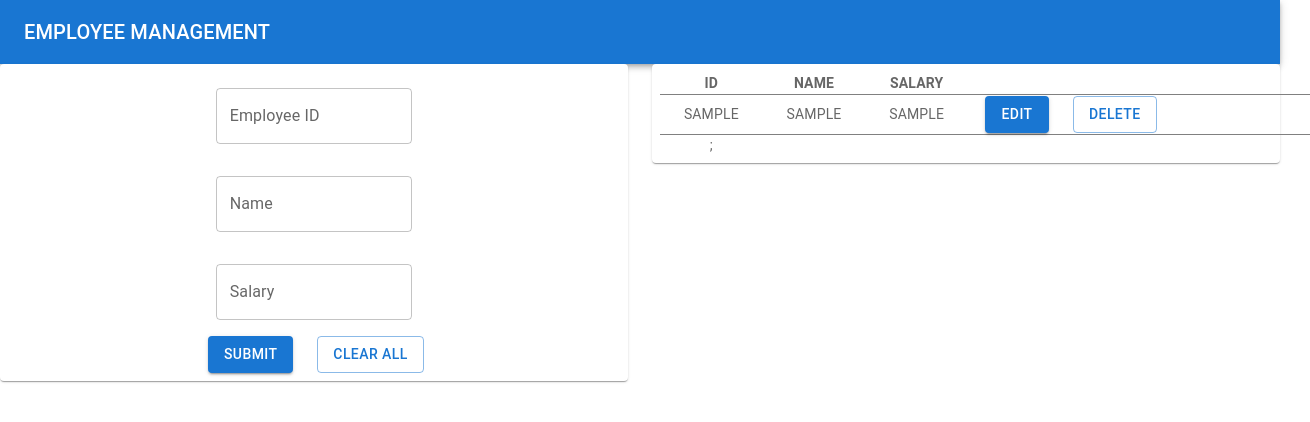
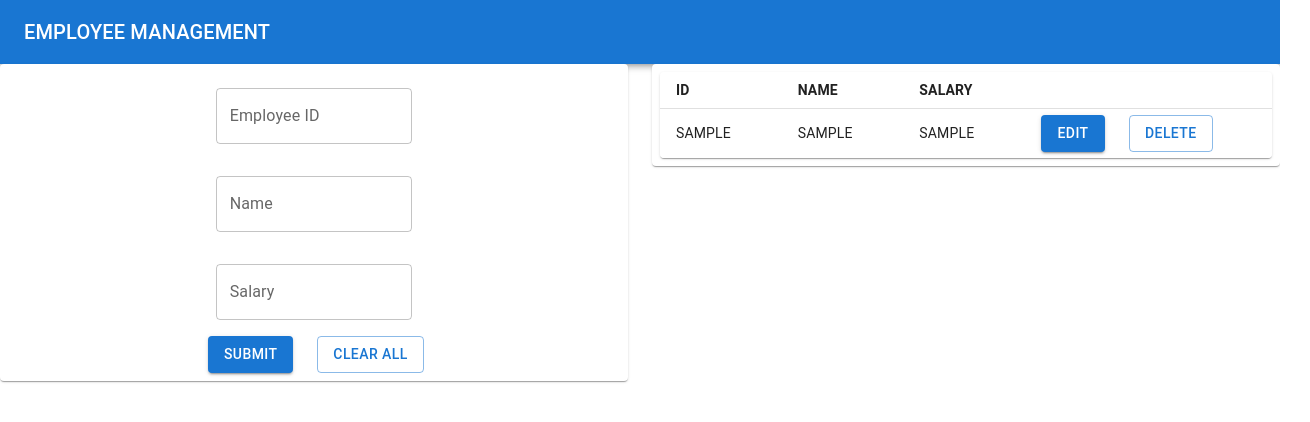
Before and after one commit to Ritikagl222/react-js, a React (Create React App) app: page / in a window 1280 px wide. Both pictures are taken after typing "Sample", "Sample", "Sample" into the empty fields and a click on the button "SUBMIT". Shown: the top 422 px of the page, 1310 px wide, since content can reach past the window. Built offline with nearby package versions, Linux system fonts and the light colour scheme.

Commit message:
2nd commit

```diff
--- a/src/App.js
+++ b/src/App.js
@@ -7,6 +7,7 @@ import Typography from '@mui/material/Typography';
 import Button from '@mui/material/Button';
 import FormComp from "./FormComp"
 import DataComp from "./DataComp"
+import DataComp2 from "./DataComp2"
 import { styled } from '@mui/material/styles';
 import Grid from '@mui/material/Grid';
 import Paper from '@mui/material/Paper';
@@ -23,6 +24,7 @@ export default function ButtonAppBar() {
     textAlign: 'center',
     color: theme.palette.text.secondary,
   }));
+
   // local storage
   let employeeArr;
   if (localStorage.getItem("emp") == null) {
@@ -35,6 +37,8 @@ export default function ButtonAppBar() {
   // state variables
   const [employees, setEmployees] = useState(employeeArr);
   const [alert, setAlert] = useState(false);
+  const [edit, setEdit] = useState(null);
+  const [editIndex, setEditIndex] = useState(null);
   //ON submit Function
   let myEmployee;
   function onSubmit(id, name, salary) {
@@ -55,18 +59,25 @@ export default function ButtonAppBar() {
   }
 
   //onEdit Function
-  function onEdit() {
+  function onEdit(employee, index) {
+    setEdit(employee)
+    setEditIndex(index)
+    console.log("EDIT CLICKED");
 
   }
 
-  // alert functions
+  // alert functions***********************
+  // alert=2 => success message
+  // alert=3 => cleared all data message
+  // alert=4 => Duplicate ID message
+  // alert=5 => No data to clear message
   function alertStatus(val) {
     setAlert(val)
-    setTimeout(()=>{setAlert(false)},1500)
+    setTimeout(() => { setAlert(false) }, 800)
   }
   // clear all
-  function clearAll(){
-       setEmployees([])
+  function clearAll() {
+    setEmployees([])
   }
   return (
     <Box sx={{ width: '100%' }}>
@@ -79,26 +90,31 @@ export default function ButtonAppBar() {
       </AppBar>
       <Grid container rowSpacing={1} columnSpacing={{ xs: 1, sm: 2, md: 3 }}>
         <Grid item xs={6} >
-          <Item>   {alert==2 ? <Stack sx={{ width: '100%' }} spacing={5}>
+          <Item>   {alert == 2 ? <Stack sx={{ width: '100%' }} spacing={5}>
             <Alert severity="success">
               <AlertTitle>Success</AlertTitle>
 
             </Alert>
-          </Stack>:alert==3?<Stack sx={{ width: '100%' }} spacing={5}>
+          </Stack> : alert == 3 ? <Stack sx={{ width: '100%' }} spacing={5}>
             <Alert severity="info">
               <AlertTitle>Cleared All Data</AlertTitle>
 
             </Alert>
-          </Stack>:alert==4?<Stack sx={{ width: '100%' }} spacing={5}>
+          </Stack> : alert == 4 ? <Stack sx={{ width: '100%' }} spacing={5}>
             <Alert severity="error">
               <AlertTitle>This ID is already being used !</AlertTitle>
 
             </Alert>
-          </Stack>:""}
-            <FormComp onSubmit={onSubmit} alert={alertStatus} employees={employees} clearAll={clearAll} /></Item>
+          </Stack> : alert == 5 ? <Stack sx={{ width: '100%' }} spacing={5}>
+            <Alert severity="error">
+              <AlertTitle>No Data to Clear!</AlertTitle>
+
+            </Alert>
+          </Stack> : ""}
+            <FormComp onSubmit={onSubmit} edit={edit} setEdit={setEdit} setEmployees={setEmployees}index={editIndex} setEdit={setEdit} alert={alertStatus} employees={employees} clearAll={clearAll} /></Item>
         </Grid>
         <Grid item xs={6}>
-          <Item><DataComp employees={employees} onEdit={onEdit} onDelete={onDelete}></DataComp></Item>
+          <Item><DataComp2 employees={employees} onEdit={onEdit} onDelete={onDelete}></DataComp2></Item>
         </Grid>
 
       </Grid>
--- /dev/null
+++ b/src/DataComp2.js
@@ -0,0 +1,69 @@
+import * as React from 'react';
+import Table from '@mui/material/Table';
+import TableBody from '@mui/material/TableBody';
+import TableCell from '@mui/material/TableCell';
+import TableContainer from '@mui/material/TableContainer';
+import TableHead from '@mui/material/TableHead';
+import TableRow from '@mui/material/TableRow';
+import Paper from '@mui/material/Paper';
+import Stack from '@mui/material/Stack';
+import Button from '@mui/material/Button'
+// import Alert from '@mui/material/Alert';
+// import AlertTitle from '@mui/material/AlertTitle';
+
+let rows;
+export default function DenseTable(props) {
+    function createData(id,name,salary,edit) {
+        return { id,name,salary,edit };
+      }
+
+      if(props.employees.length==0){
+          rows=[];
+      }
+      else{
+        rows=props.employees.map((e,i)=>{
+           return( createData(e.id,e.name,e.salary,
+           <Stack  spacing={3} direction="row" >
+           <Button
+               variant="contained"
+               onClick={()=>props.onEdit(e,i)}>EDIT
+           </Button>
+           <Button
+               variant="outlined"
+               onClick={()=>props.onDelete(e.id)}
+               >DELETE
+           </Button>
+       </Stack>))
+        })}
+
+  return (
+    <TableContainer component={Paper}>
+      <Table sx={{ minWidth: 650}} size="small" aria-label="a dense table">
+        <TableHead>
+          <TableRow>
+            <TableCell><strong>ID</strong></TableCell>
+            <TableCell ><strong>NAME</strong></TableCell>
+            <TableCell ><strong>SALARY</strong></TableCell>
+            <TableCell ></TableCell>
+
+          </TableRow>
+        </TableHead>
+
+{rows.length==0?"NO DATA":<TableBody>
+        {rows.map((row) => (
+        <TableRow
+            key={row.name}
+            sx={{ '&:last-child td, &:last-child th': { border: 0 } }}
+        >
+            <TableCell component="th" scope="row">{row.id}</TableCell>
+            <TableCell >{row.name}</TableCell>
+            <TableCell >{row.salary}</TableCell>
+            <TableCell >{row.edit}</TableCell>
+
+        </TableRow>
+        ))}
+    </TableBody>}
+      </Table>
+    </TableContainer>
+  );
+}
--- a/src/FormComp.js
+++ b/src/FormComp.js
@@ -1,11 +1,10 @@
 import * as React from 'react';
-import { useEffect, useState } from 'react'
+import { useState } from 'react'
 import Box from '@mui/material/Box';
 import TextField from '@mui/material/TextField';
 import Stack from '@mui/material/Stack';
 import Button from '@mui/material/Button'
-import Alert from '@mui/material/Alert';
-import AlertTitle from '@mui/material/AlertTitle';
+
 
 export default function ValidationTextFields(props) {
 
@@ -14,7 +13,7 @@ export default function ValidationTextFields(props) {
 
     // ID,NAME,SALARY  and other states
 
-    const [id, setId] = useState('');
+    const [id, setId] = useState();
     const [name, setName] = useState('');
     const [salary, setSalary] = useState('');
     const [errorMessageId, setErrorMessageId] = useState(null);
@@ -26,9 +25,12 @@ export default function ValidationTextFields(props) {
     let idArr = [];
 
     // onchange funcitons
+
     function onChangeId(e) {
-        setId((e.target.value).toUpperCase())
-    }
+         setId((e.target.value).toUpperCase())
+       }
+
+
     function onChangeName(e) {
         setName((e.target.value).toUpperCase())
     }
@@ -43,6 +45,7 @@ export default function ValidationTextFields(props) {
         setErrorMessageSalary(false)
     }
 
+
     // onSubmit function
     function onSubmit() {
         //checkID
@@ -54,14 +57,17 @@ export default function ValidationTextFields(props) {
         }
         else {
             if (idArr.includes(id)) {
-                setErrorMessageId("DUPLICATE")
+                // setErrorMessageId("DUPLICATE")
                 props.alert(4)
             }
+            else if(props.edit){
+
+            }
             else {
-
                 setErrorMessageId(true)
                 props.onSubmit(id, name, salary);
                 props.alert(2);
+                props.setEdit(null)
                 setId("");
                 setName("");
                 setSalary("");
@@ -72,10 +78,14 @@ export default function ValidationTextFields(props) {
     // onClear function
 
     function onClear() {
-        props.clearAll()
-        props.alert(3)
-    }
-
+        if (props.employees.length == 0) {
+            props.alert(5)
+        }
+        else {
+            props.clearAll()
+            props.alert(3)
+        }
+     }
 
 
 
@@ -92,8 +102,6 @@ export default function ValidationTextFields(props) {
         >
 
             <div>
-
-
                 <TextField
                     id="outlined-error-helper-text"
                     label="Employee ID"
@@ -106,7 +114,6 @@ export default function ValidationTextFields(props) {
                 />
             </div>
             <div>
-
                 <TextField
 
                     id="outlined-error-helper-text"
```
